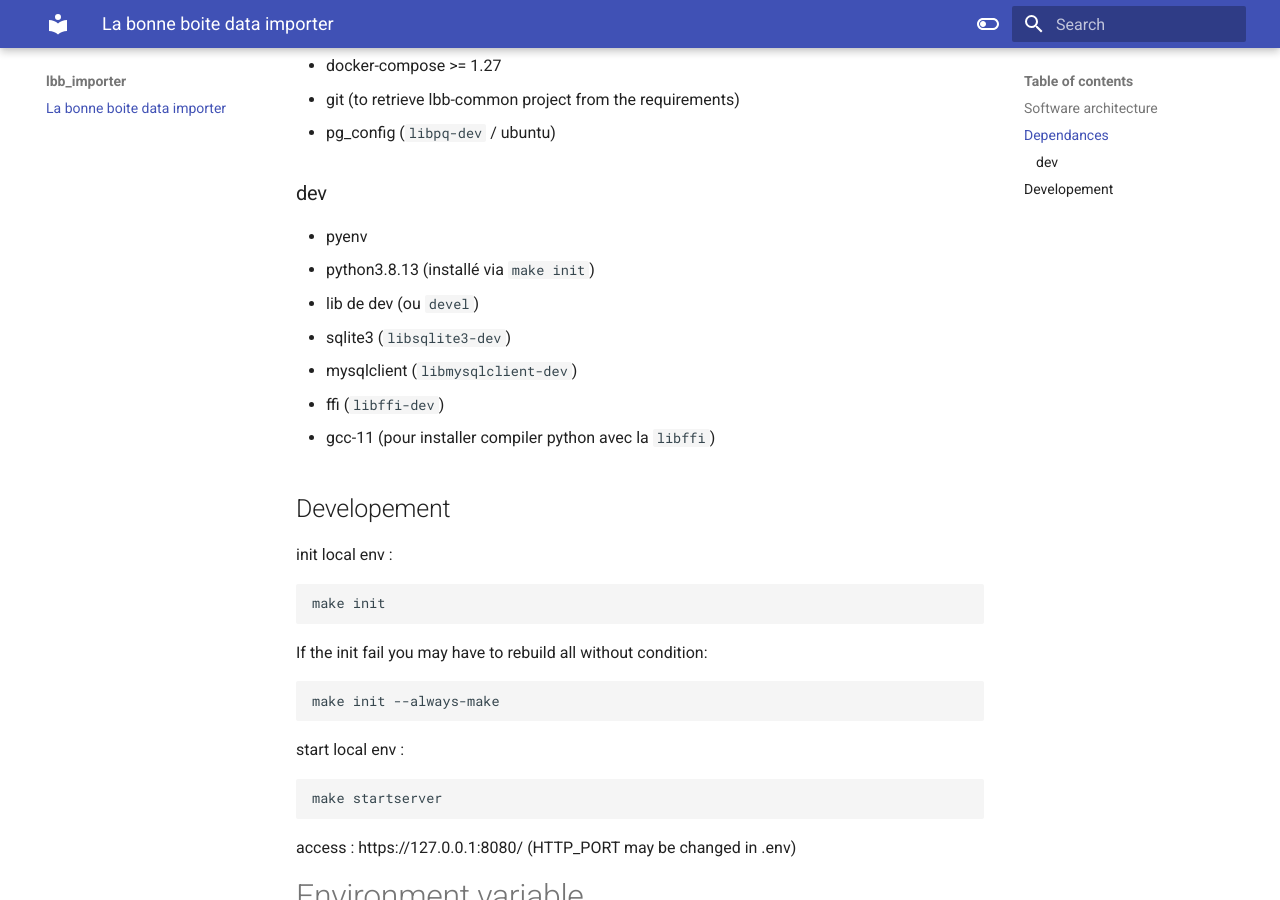
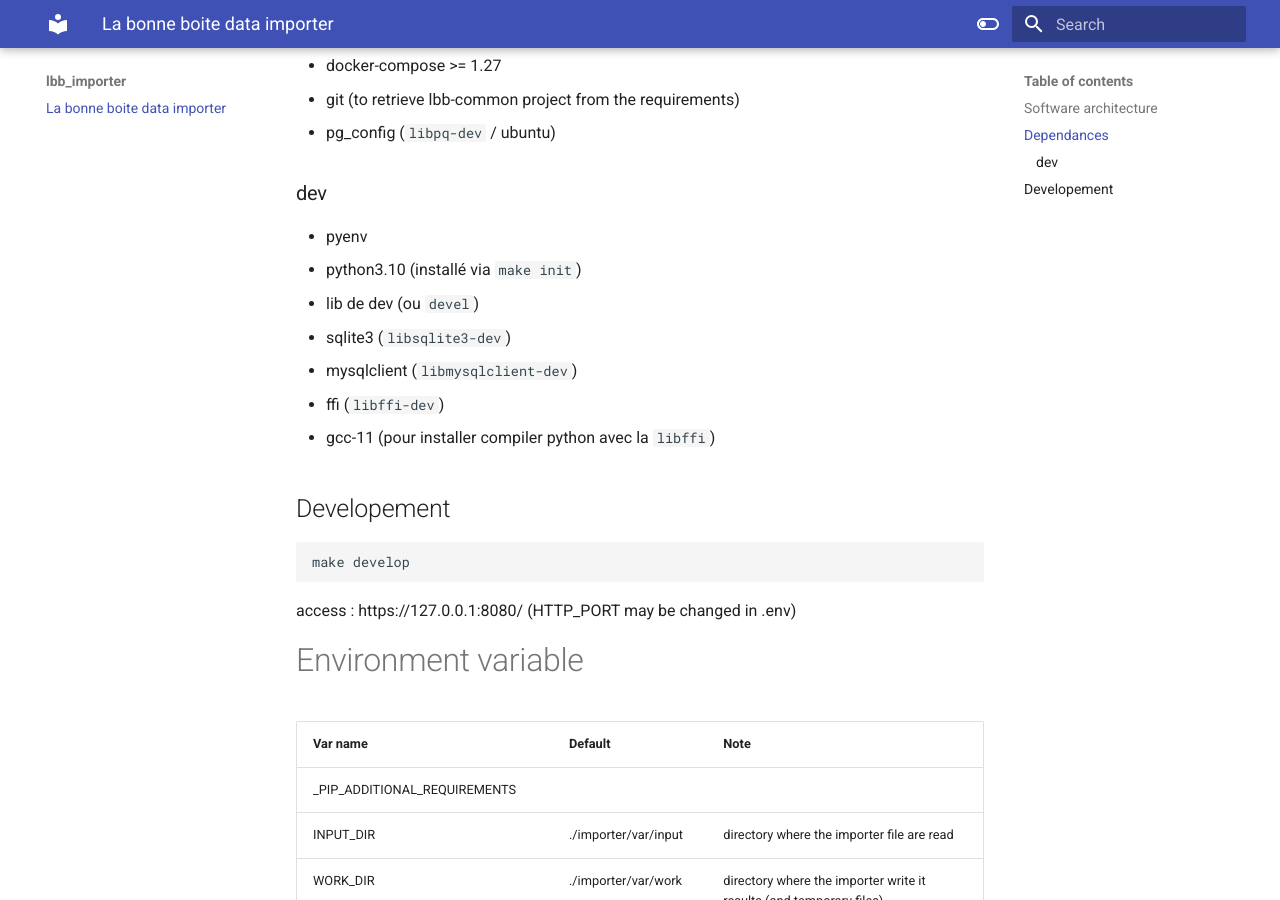
Before and after one commit to StartupsPoleEmploi/labonneboite-importer, an MkDocs documentation site: the page built from docs/index.md, in a window 1280 px wide and 900 px high, scrolled down 505 px. Built offline with MkDocs 1.6.1 and Material for MkDocs 9.7.7, drawn with Linux system fonts in a browser that asks for light colours.

Commit message:
updated version with running test locally

````diff
--- a/docker-compose.dev.yml
+++ b/docker-compose.yml
@@ -45,7 +45,8 @@ x-airflow-common:
     IMPORTER_MYSQL_PORT: ${IMPORTER_MYSQL_PORT:-3306}
     IMPORTER_MYSQL_LOGIN: ${IMPORTER_MYSQL_LOGIN:-importer}
     IMPORTER_MYSQL_PASSWORD: ${IMPORTER_MYSQL_PASSWORD:-importer}
-    IMPORTER_MYSQL_SCHEMA: importer
+    IMPORTER_MYSQL_SCHEMA: ${IMPORTER_MYSQL_SCHEMA:-importer}
+
   volumes:
     - ./importer/dags:/opt/airflow/dags:ro
     - ./importer/plugins:/opt/airflow/plugins:ro
--- a/docs/index.md
+++ b/docs/index.md
@@ -21,7 +21,7 @@ This projet use an [ETL](https://en.wikipedia.org/wiki/Extract,_transform,_load)
 ### dev
 
 - pyenv
-  - python3.8.13 (installé via `make init`)
+  - python3.10 (installé via `make init`)
 - lib de dev (ou `devel`)
   - sqlite3 (`libsqlite3-dev`)
   - mysqlclient (`libmysqlclient-dev`)
@@ -30,22 +30,8 @@ This projet use an [ETL](https://en.wikipedia.org/wiki/Extract,_transform,_load)
 
 ## Developement
 
-init local env :
-
 ```
-make init
-```
-
-If the init fail you may have to rebuild all without condition:
-
-```
-make init --always-make
-```
-
-start local env :
-
-```
-make startserver
+make develop
 ```
 
 access : https://127.0.0.1:8080/ (HTTP_PORT may be changed in .env)
@@ -77,3 +63,9 @@ access : https://127.0.0.1:8080/ (HTTP_PORT may be changed in .env)
 # Run project
 
 See deploy function in the [.execute shell script](./.execute.sh#L70)
+
+## Testing
+
+```
+make test
+```
--- a/pyproject.toml
+++ b/pyproject.toml
@@ -16,7 +16,7 @@ classifiers = [
 [tool.poetry.dependencies]
 python = "^3.10"
 # labonneboite dependency
-labonneboite-common = "0.5.1"
+labonneboite-common = "^0.5.2"
 
 redis = "^4.3.1"
 celery="^5.2.7"
````
Also changed, not shown: docker-compose.testing.yml (+2 -9 lines), 5 other files.
